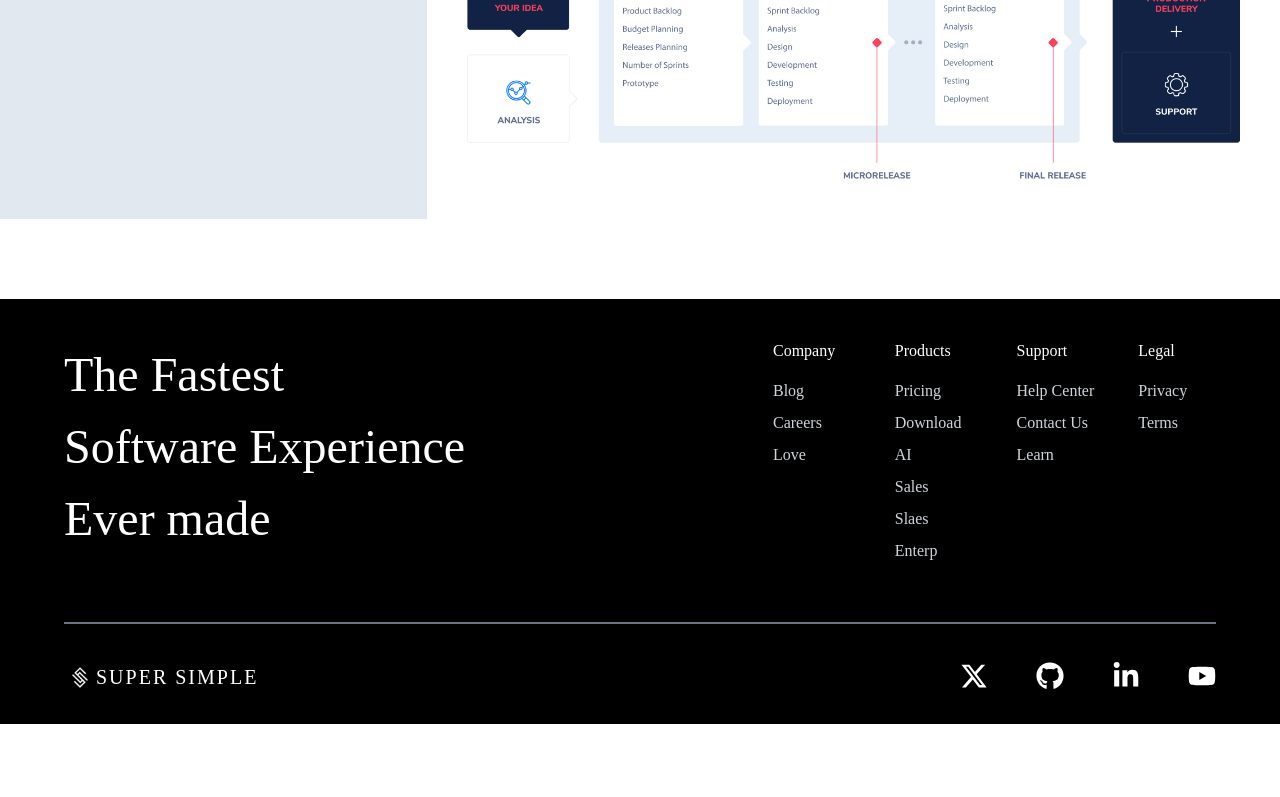
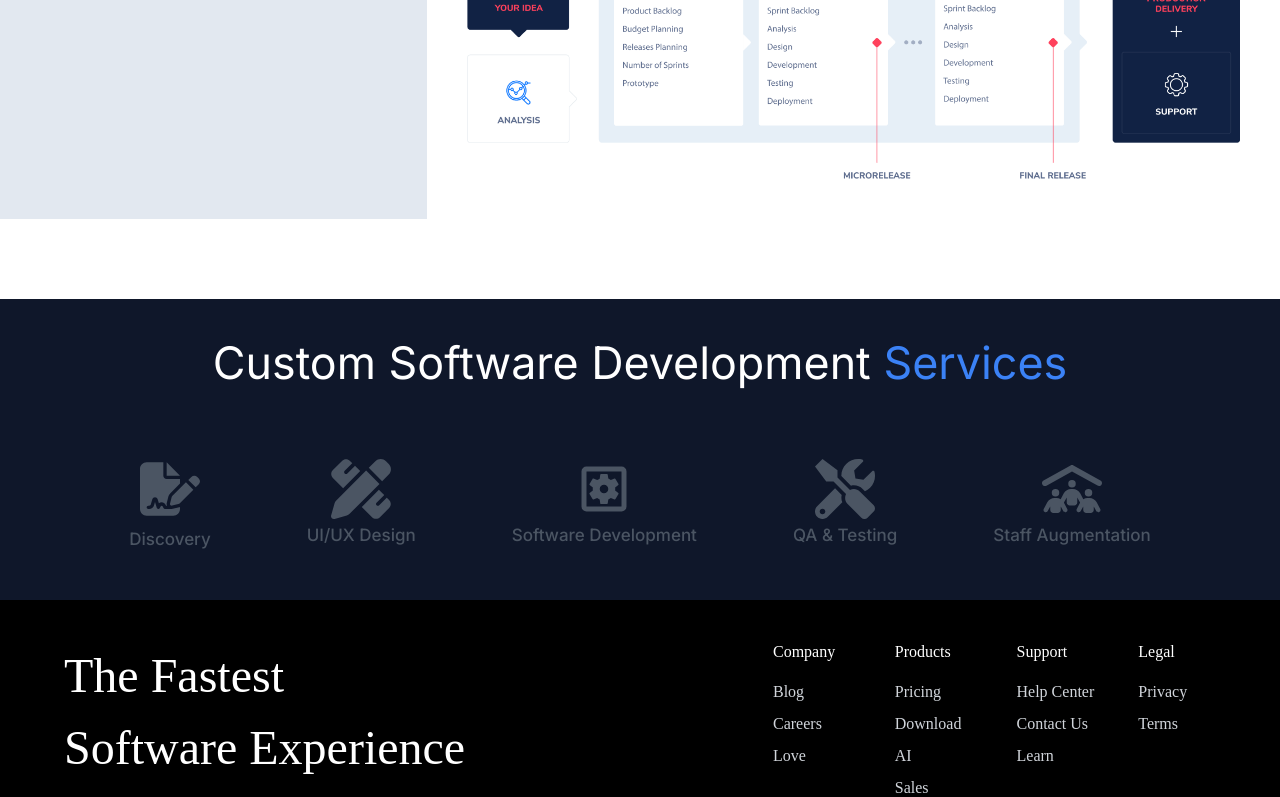
Before and after one commit to solomonrazak/landing-page, a Next.js app: page /Pages/team in a window 1280 px wide. Shown: the part 2407-3204 px from the top of the page. Before the commit the page ends 3131 px from the top, so only its background shows below. Built offline with nearby package versions, Linux system fonts and the light colour scheme; a web font is replaced by a local one.

Commit message:
team page update

```diff
--- a/src/components/team/Team.jsx
+++ b/src/components/team/Team.jsx
@@ -4,6 +4,11 @@ import Image from "next/image";
 import SliderImage from "../SliderImage";
 import Scrum from "../customfeatures/Scrum";
 import Kanban from "../customfeatures/Kanban";
+import { FaFileSignature } from "react-icons/fa6";
+import { FaPenRuler } from "react-icons/fa6";
+import { MdOutlineSettingsApplications } from "react-icons/md";
+import { FaTools } from "react-icons/fa";
+import { FaPeopleRoof } from "react-icons/fa6";
 
 const Team = () => {
   const [activeTab, setActiveTab] = useState("scrum");
@@ -204,7 +209,38 @@ const Team = () => {
             {renderActiveComponent()}
           </div>
         </div>
+
+
       </div>
+      <div className="bg-slate-900 w-full py-12 ">
+        <h1 className="text-2xl md:text-[2.8rem] text-white text-center mb-12 md:pb-8 ">Custom Software Development <span className="text-blue-500">Services</span></h1>
+        <div className="flex justify-center gap-6 md:gap-24 px-8">
+            <div className="text-gray-600 flex flex-col items-center gap-2 ">
+            <FaFileSignature className="md:text-[60px] text-[30px]"/>
+            <p className="md:text-[17px] font-medium text-center">Discovery</p>
+            </div>
+            <div className="text-gray-600 flex flex-col items-center gap-1">
+            <FaPenRuler className="md:text-[60px] text-[30px]"/>
+            <p className="md:text-[17px] font-medium text-center">UI/UX Design</p>
+            </div>
+            <div className="text-gray-600 flex flex-col items-center gap-1">
+            <MdOutlineSettingsApplications className="md:text-[60px] text-[30px]"/>
+            <p className="md:text-[17px] font-medium text-center">Software Development</p>
+            </div>
+            <div className="text-gray-600 flex flex-col items-center gap-1">
+            <FaTools className="md:text-[60px] text-[30px]"/>
+            <p className="md:text-[17px] font-medium text-center">QA & Testing</p>
+            </div>
+            <div className="text-gray-600 flex flex-col items-center gap-1">
+            <FaPeopleRoof className="md:text-[60px] text-[30px]"/>
+            <p className="md:text-[17px] font-medium text-center">Staff Augmentation</p>
+            </div>
+
+        </div>
+       </div>
+
+
+
     </div>
   );
 };
```
